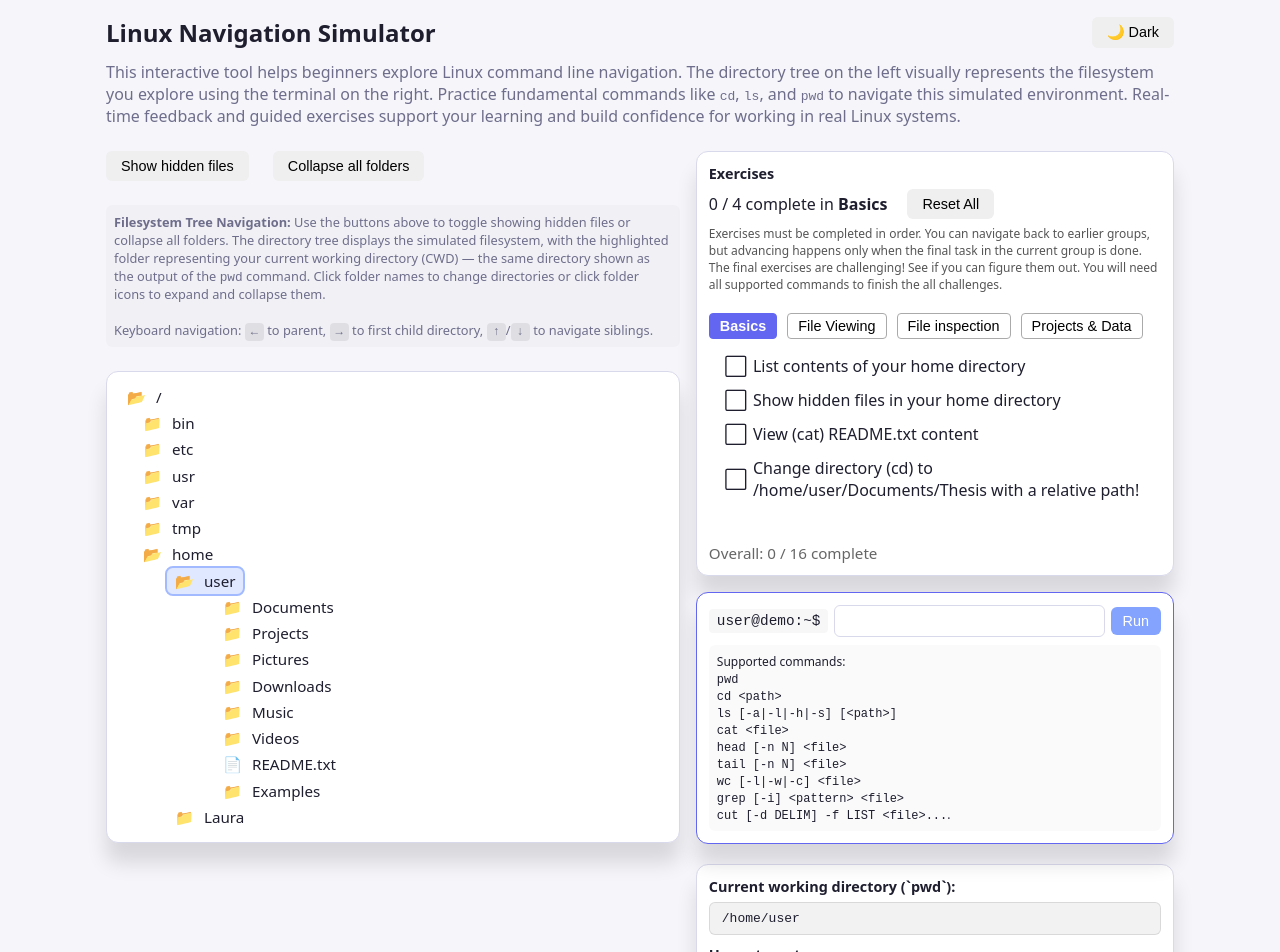
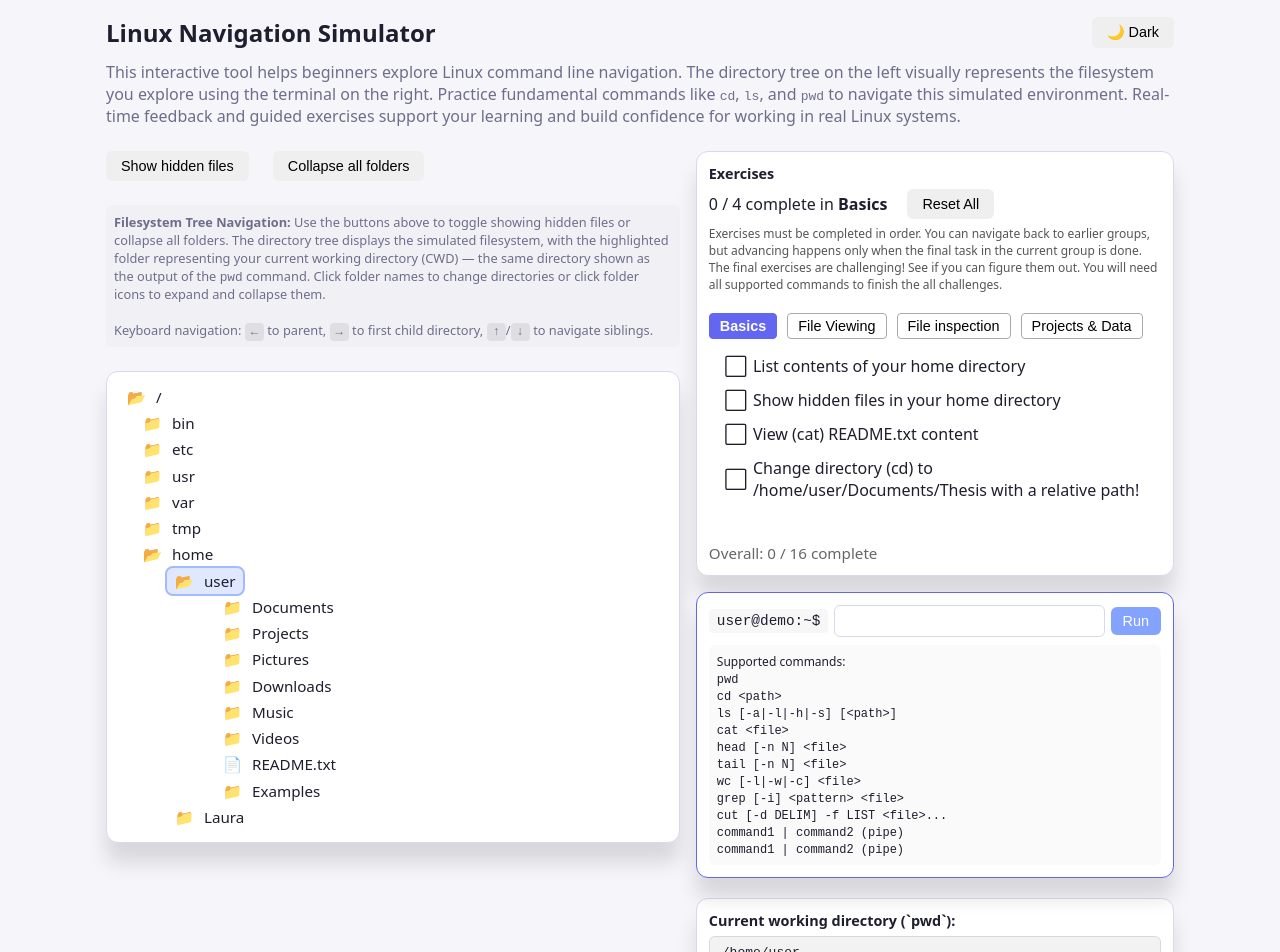
Before and after one commit to lauralwd/linux_simulator, a React (Vite) app: page / in a window 1280 px wide. Shown: the top 952 px of the page. Built offline with nearby package versions, Linux system fonts and the light colour scheme.

Commit message:
add pipe instructions

```diff
--- a/src/App.tsx
+++ b/src/App.tsx
@@ -1575,7 +1575,9 @@ const App: React.FC = () => {
                 <CommandWithTooltip cmdKey="tail"><code>tail [-n N] &lt;file&gt;</code></CommandWithTooltip><br />
                 <CommandWithTooltip cmdKey="wc"><code>wc [-l|-w|-c] &lt;file&gt;</code></CommandWithTooltip><br />
                 <CommandWithTooltip cmdKey="grep"><code>grep [-i] &lt;pattern&gt; &lt;file&gt;</code></CommandWithTooltip><br />
-                <CommandWithTooltip cmdKey="cut"><code>cut [-d DELIM] -f LIST &lt;file&gt;...</code></CommandWithTooltip>.
+                <CommandWithTooltip cmdKey="cut"><code>cut [-d DELIM] -f LIST &lt;file&gt;...</code></CommandWithTooltip><br />
+                <CommandWithTooltip cmdKey="|"><code>command1 | command2 (pipe)</code></CommandWithTooltip><br />
+                <CommandWithTooltip cmdKey="|"><code>command1 | command2 (pipe)</code></CommandWithTooltip><br />
               </p>
             </div>
           </div>
```
